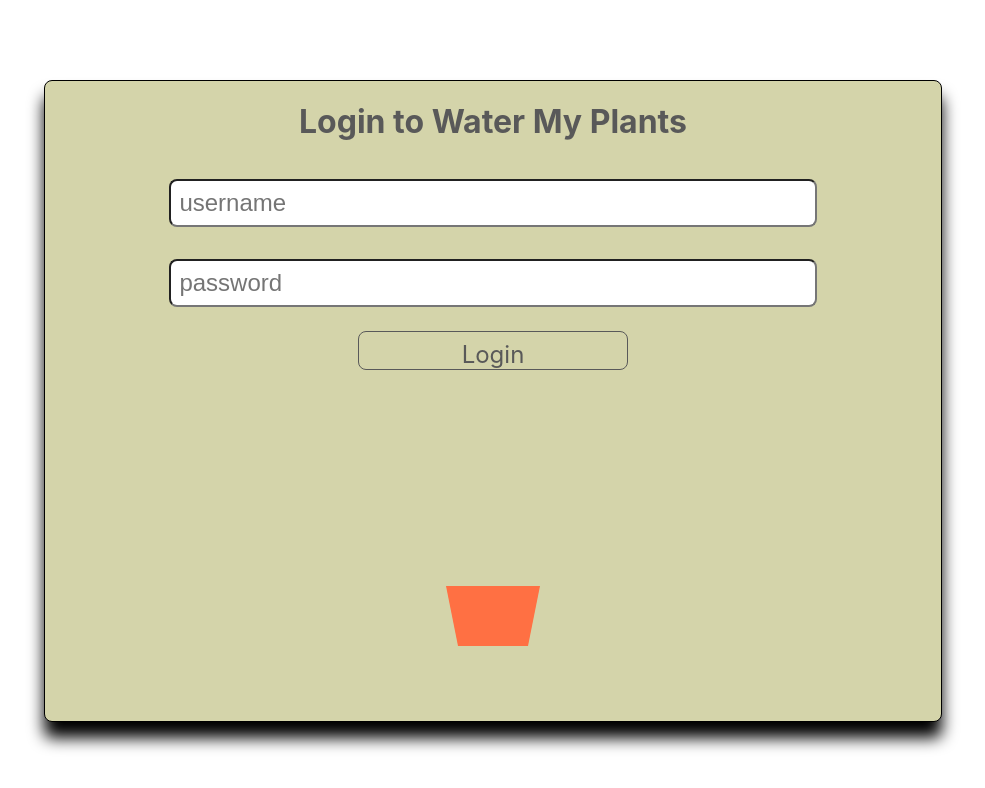
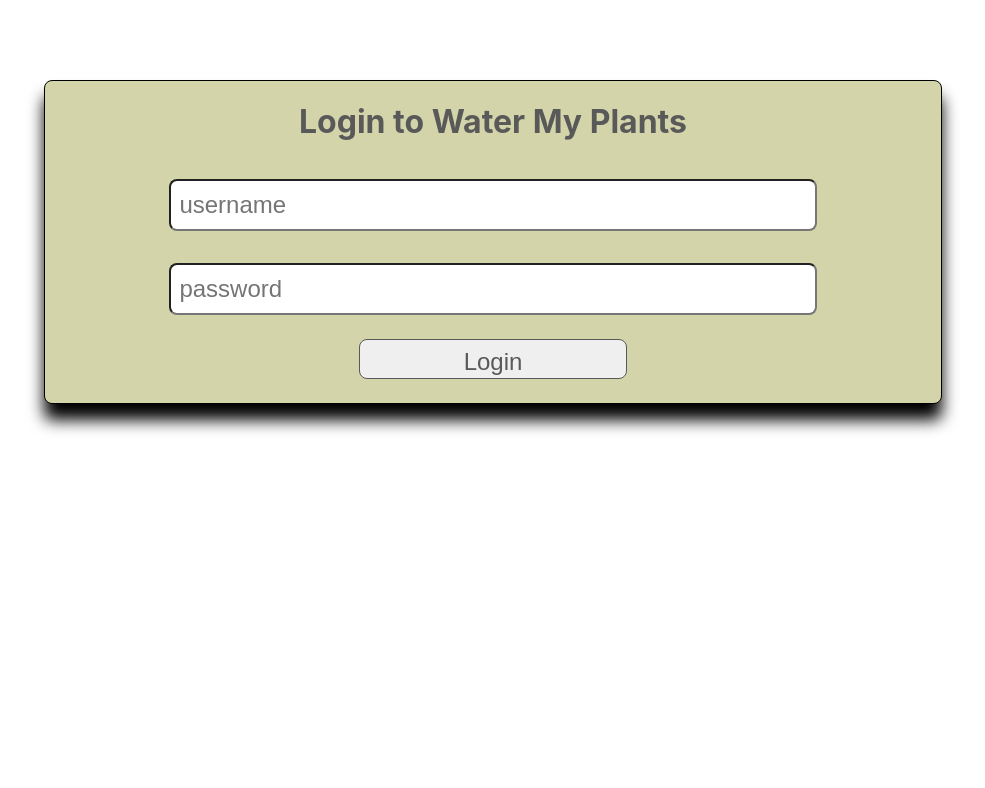
Before and after one commit to water-my-plant/Front-End, a React (Create React App) app in the folder water-my-plants/: page /login in a window 1280 px wide. Shown: the top 788 px of the page, without its empty margins (147-1132 px from the left). Built offline with nearby package versions, Linux system fonts and the light colour scheme.

Commit message:
/login now recieves a token on submit

```diff
--- a/water-my-plants/src/components/Login.js
+++ b/water-my-plants/src/components/Login.js
@@ -1,4 +1,4 @@
-import React, { useEffect } from 'react'
+import React from 'react'
 import { NavLink } from 'react-router-dom'
 import { withFormik, Form, Field} from 'formik'
 import * as yup from 'yup'
@@ -9,7 +9,7 @@ const FormDiv = styled(Form)`
     display: flex;
     flex-direction: column;
     width: 70%;
-    height: 40rem;
+    padding-bottom: 1rem;
     border: 1px solid black;
     border-radius: .5rem;
     margin: 5rem auto;
@@ -34,7 +34,7 @@ const Input = styled(Field)`
 const Label = styled.label`
     margin: 1rem auto;
 `
-const Button = styled(NavLink)`
+const Button = styled.button`
     width: 30%;
     height: 2.5rem;
     margin: .5rem auto;
@@ -45,6 +45,7 @@ const Button = styled(NavLink)`
     border: 1px solid #595959;
     color: #595959;
     padding-top: .5rem;
+    padding-bottom: .5rem;
     &:hover {
         cursor: pointer;
         background: #595959;
@@ -57,27 +58,9 @@ const Error = styled.p`
     margin-top: -.12rem;
     z-index: 3;
 `
-const Pot = styled.div`
-    width: 70px;
-    height: 0;
-    margin: 13rem auto;
-    border-left: 12px solid transparent;
-    border-right: 12px solid transparent;
-    border-top: 60px solid #FF7043;
-    z-index: 2;
-`
-const WaterJar = styled.div`
-    width: 40px;
-    height: 55px;
-    background-color: #c5f;
-    border-radius: 5px;
-    opacity: 0;
-    box-shadow: inset -9px 0 15px #cc70ff;
-    animation: show 10s linear;
-`
 
 const Login = (props) => {
-    const { errors, touched, status, values } = props
+    const { errors, touched } = props
 
     return (
         <FormDiv>
@@ -89,10 +72,7 @@ const Login = (props) => {
             {touched.password && errors.password && <Error>{errors.password}</Error>}
             <Input type='text' name='password' placeholder='password' />
 
-            <Button type='submit' to='/home'>Login</Button>
-
-            <Pot></Pot>
-            <WaterJar></WaterJar>
+            <Button type='submit'>Login</Button>
         </FormDiv>
     )
 }
@@ -110,8 +90,17 @@ export default withFormik({
     }),
     validateOnChange: false,
     validateOnBlur: false,
-    handleSubmit: (values, { setStatus, resetForm }) => {
+    handleSubmit: (values, { resetForm }) => {
         console.log(values)
-        return resetForm()
+        axios.post('https://water-my-plant-bw.herokuapp.com/api/auth/login/', values)
+            .then(res => {
+                console.log(res.data)
+                localStorage.setItem("token", res.data.token)
+                return resetForm()
+            })
+            .catch(err => {
+                console.log(err.response)
+                return err.response
+            })
     }
 })(Login)
--- a/water-my-plants/src/components/SignUp.js
+++ b/water-my-plants/src/components/SignUp.js
@@ -1,4 +1,4 @@
-import React, { useEffect } from 'react'
+import React from 'react'
 import { NavLink } from 'react-router-dom'
 import { withFormik, Form, Field} from 'formik'
 import * as yup from 'yup'
@@ -9,7 +9,7 @@ const FormDiv = styled(Form)`
     display: flex;
     flex-direction: column;
     width: 70%;
-    height: 40rem;
+    padding-bottom: 1rem;
     border: 1px solid black;
     border-radius: .5rem;
     margin: 5rem auto;
@@ -34,7 +34,7 @@ const Input = styled(Field)`
 const Label = styled.label`
     margin: 1rem auto;
 `
-const Button = styled(NavLink)`
+const Button = styled.button`
     width: 30%;
     height: 2.5rem;
     margin: .5rem auto;
@@ -43,13 +43,13 @@ const Button = styled(NavLink)`
     text-align: center;
     text-decoration: none;
     border: 1px solid #595959;
-    color: #595959;
+    background-color: #595959;
+    color: #d4d4aa;
     padding-top: .5rem;
-    color: #595959;
     &:hover {
         cursor: pointer;
-        background: #595959;
-        color: #d4d4aa;
+        background: #d4d4aa;
+        color: #595959;
     }
 `
 const Error = styled.p`
@@ -60,8 +60,7 @@ const Error = styled.p`
 `
 
 const SignUp = (props) => {
-    const { errors, touched, status, values } = props
-    console.log('submitted ', values)
+    const { errors, touched, values } = props
     return (
         <FormDiv>
             <Heading>Sign Up for Water My Plants</Heading>
@@ -72,8 +71,8 @@ const SignUp = (props) => {
             {touched.username && errors.username && <Error>{errors.username}</Error>}
             <Input type='text' name='username' placeholder='username' />
 
-            {touched.phoneNumber && errors.phoneNumber && <Error>{errors.phoneNumber}</Error>}
-            <Input type='text' name='phoneNumber' placeholder='phone number' />
+            {touched.phonenumber && errors.phonenumber && <Error>{errors.phonenumber}</Error>}
+            <Input type='text' name='phonenumber' placeholder='phone number' />
 
             {touched.password && errors.password && <Error>{errors.password}</Error>}
             <Input type='text' name='password' placeholder='password' />
@@ -86,7 +85,7 @@ const SignUp = (props) => {
                 <Field type='checkbox' name='termsOfService' checked={values.termsOfService} />
                 <span>Terms of Service</span>
             </Label>
-            <Button type='submit' to='/home'>Sign Up</Button>
+            <Button type='submit'>Sign Up</Button>
         </FormDiv>
     )
 }
@@ -98,7 +97,7 @@ export default withFormik({
             username: values.username || '',
             password: values.password || '',
             password2: values.password2 || '',
-            phoneNumber: values.phoneNumber || '',
+            phonenumber: values.phonenumber || '',
             termsOfService: values.termsOfService || false
         }
     },
@@ -107,13 +106,26 @@ export default withFormik({
         username: yup.string().min(5, 'your username must have at least 5 characters').required(),
         password: yup.string().min(8, 'password must be at least 8 characters').required('enter and confirm password'),
         password2: yup.string().oneOf([yup.ref('password'), null, 'passwords must match']).required(),
-        phoneNumber: yup.number().positive().required(),
+        phonenumber: yup.number().positive().required(),
         termsOfService: yup.boolean().oneOf([true, 'you must agree to the terms of service']).required()
     }),
     validateOnChange: false,
     validateOnBlur: false,
     handleSubmit: (values, { setStatus, resetForm }) => {
-        console.log(values)
-        return resetForm()
+        let userObj = {
+            "fullname": values.fullname,
+            "username": values.username,
+            "password": values.password,
+            "phonenumber": values.phonenumber
+        }
+        axios.post('https://water-my-plant-bw.herokuapp.com/api/auth/register', userObj)
+            .then(res => {
+                console.log(res.data)
+                return resetForm()
+            })
+            .catch(err => {
+                console.log(err.response)
+                return err.response
+            })
     }
 })(SignUp)
```
Also changed, not shown: water-my-plants/src/components/Home.js (+5 -5 lines).
